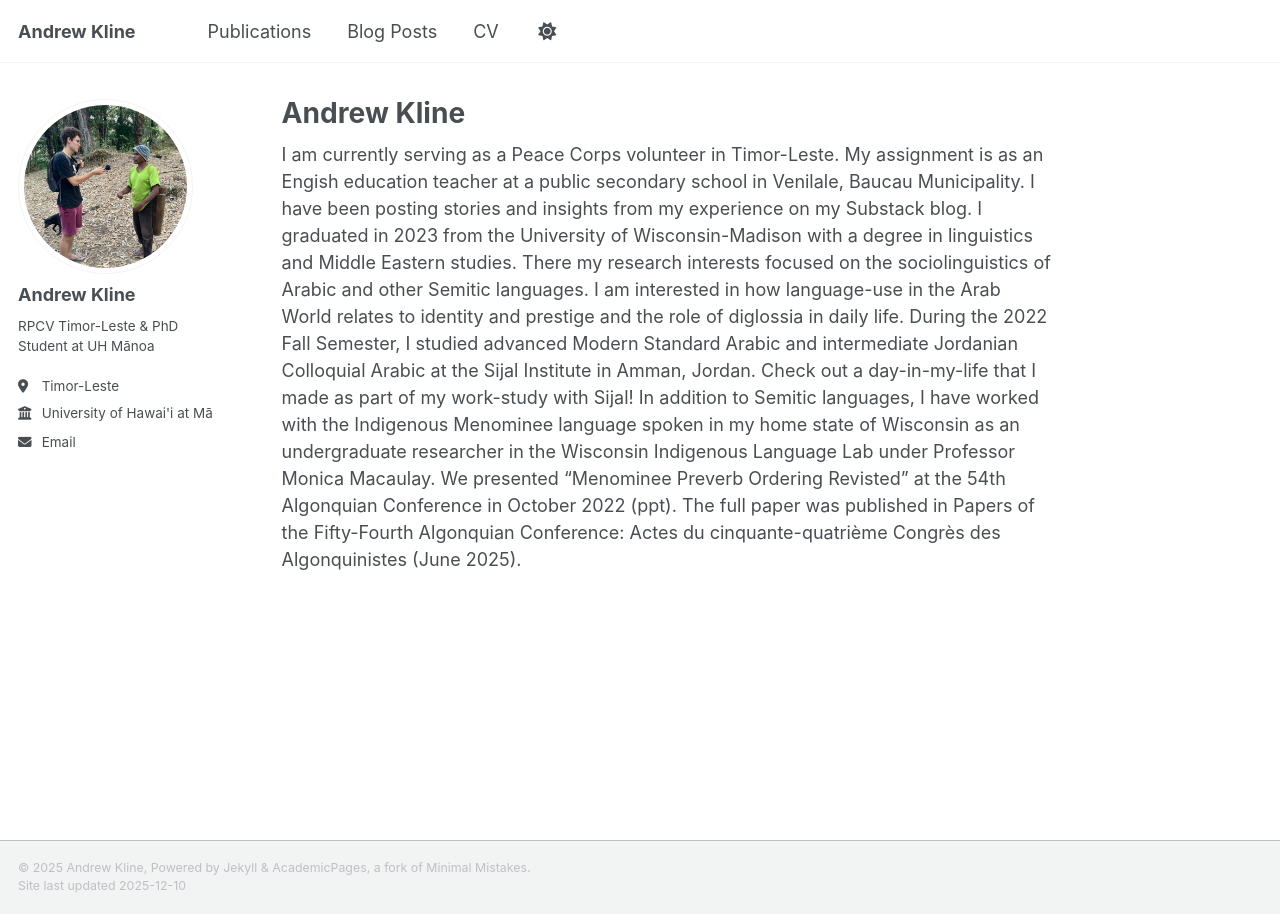
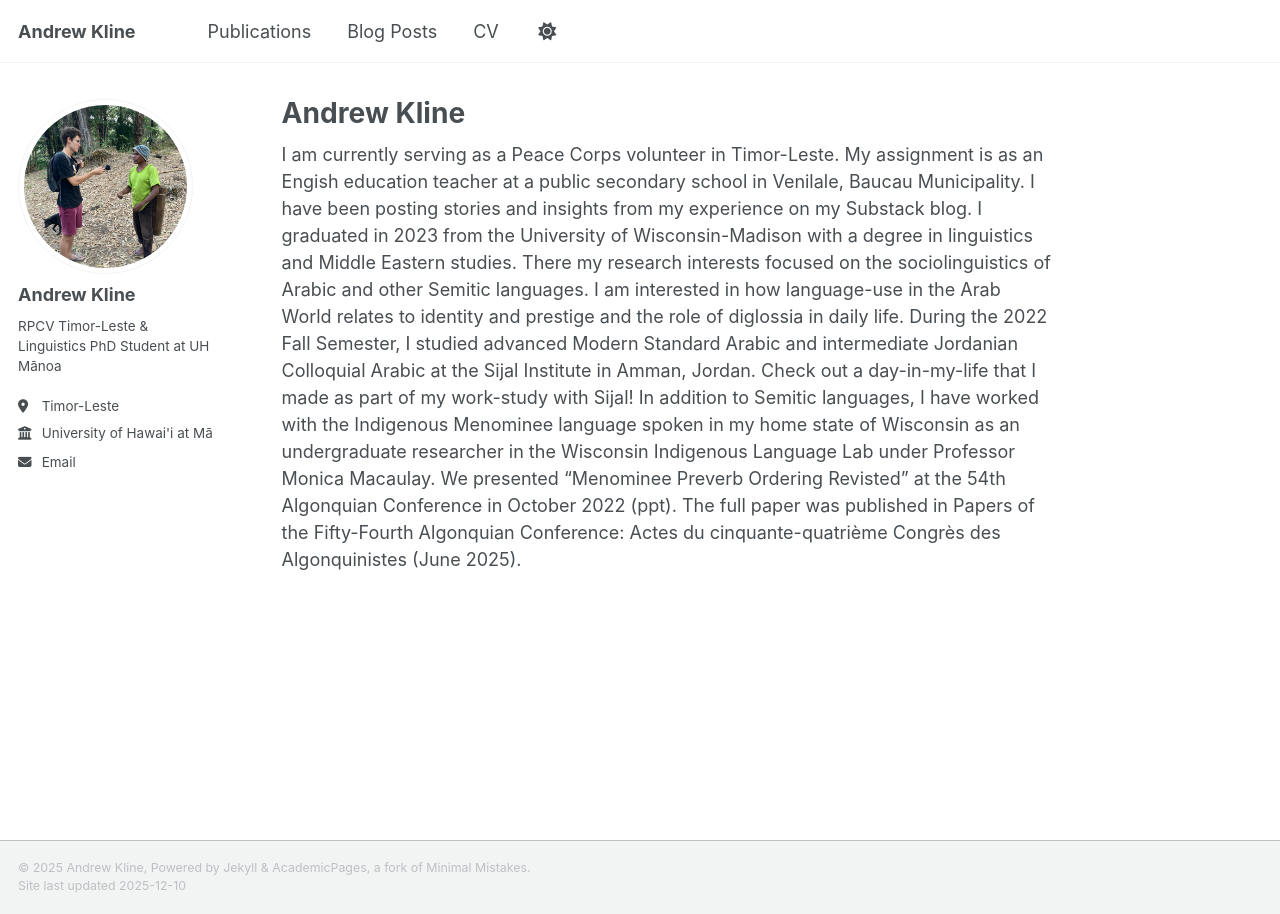
Before and after one commit to andrewlkline/andrewlkline.github.io, a Jekyll site: the page built from _pages/about.md, in a window 1280 px wide. Built offline with Jekyll 4.4.1, drawn with Linux system fonts in a browser that asks for light colours; a script that is not in the unit is left out.

Commit message:
Update _config.yml

```diff
--- a/_config.yml
+++ b/_config.yml
@@ -26,7 +26,7 @@ author:
   avatar           : "profile.JPG"
   name             : "Andrew Kline"
   pronouns         : # example: "he/him"
-  bio              : "RPCV Timor-Leste & PhD Student at UH Mānoa"
+  bio              : "RPCV Timor-Leste & Linguistics PhD Student at UH Mānoa"
   location         : "Timor-Leste"
   employer         : "University of Hawai'i at Mānoa"
   email            : "klineal@hawaii.edu"
```
